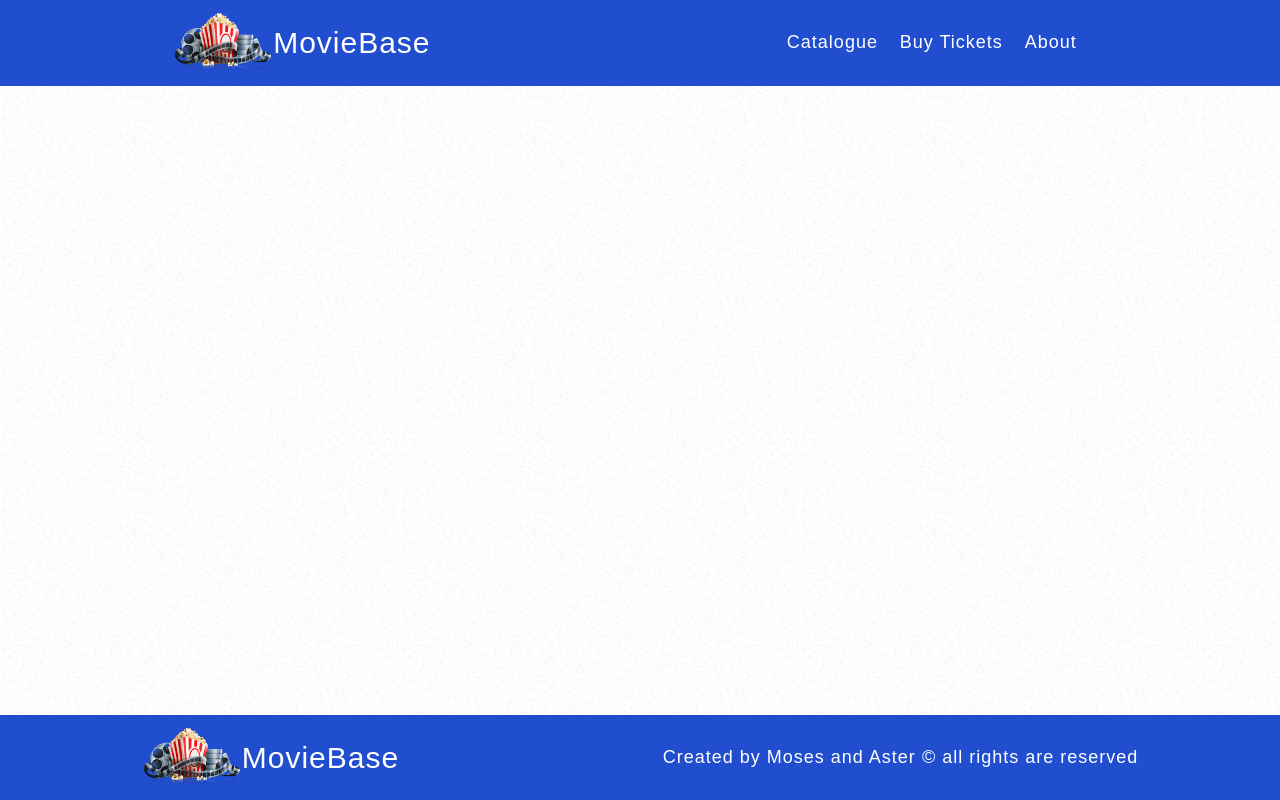
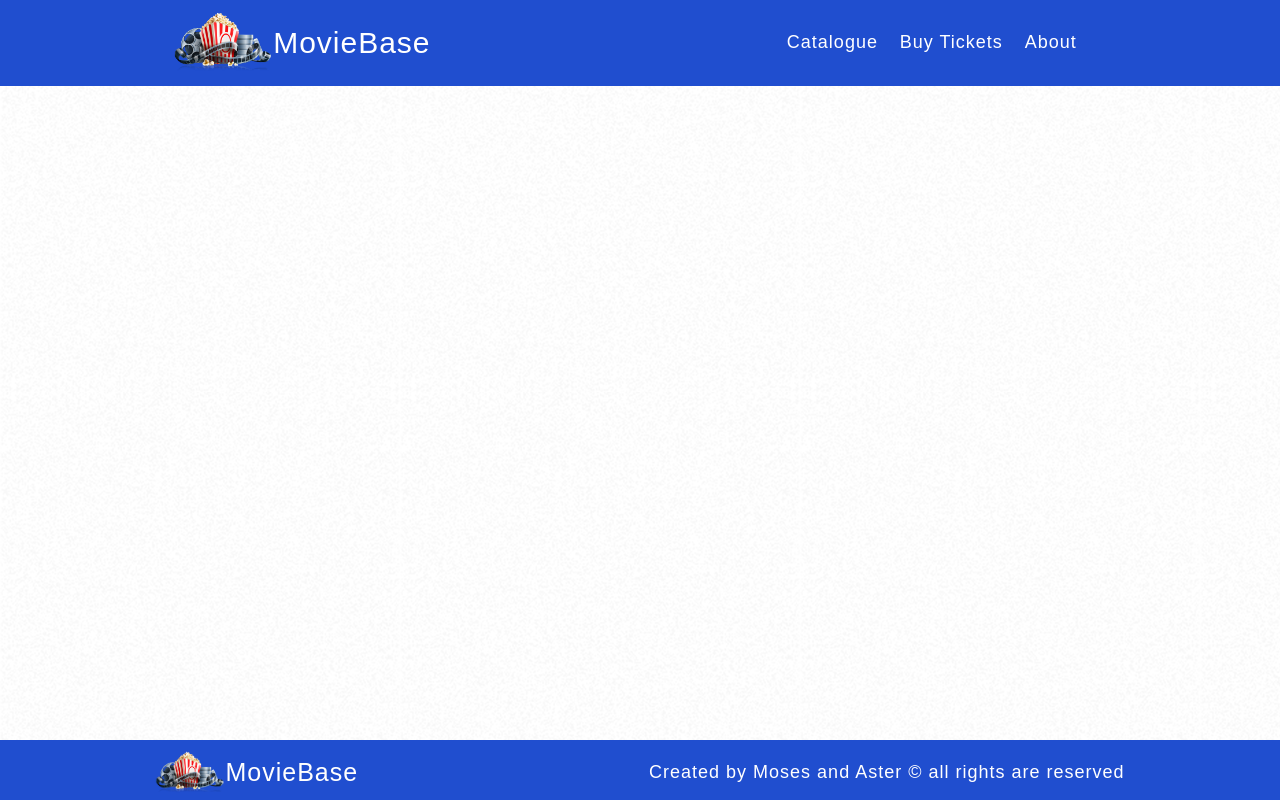
Before and after one commit to MosDevx/MovieApiProject, a website built with webpack: page src/index.html in a window 1280 px wide. Built offline with nearby package versions, Linux system fonts and the light colour scheme; a web font is replaced by a local one.

Commit message:
fixed footer

```diff
--- a/src/index.html
+++ b/src/index.html
@@ -55,11 +55,10 @@
 		</header>
 
 
-
 		<footer>
 			<div class="footer">
-				<div class="logo-div">
-					<a href="#"><img class="movie-icon" src="/src/assets/logo-pop.png" alt=""/> </a>
+				<div class="footer-logo-div">
+					<a href="#"><img class="footer-icon" src="/src/assets/logo-pop.png" alt=""/> </a>
 					<a href="#"><span>MovieBase</span></a>
 				</div>
 				<p>Created by Moses and Aster <span>&#169; all rights are reserved</span></p>
--- a/src/style.css
+++ b/src/style.css
@@ -35,6 +35,7 @@ body {
   font-size: 18px;
   letter-spacing: 1px;
   background-image: url(/src/assets/so-white.png);
+  padding-bottom: 60px;
 }
 
 /*
@@ -124,6 +125,18 @@ a {
   font-weight: normal;
 }
 
+.footer-logo-div {
+  display: flex;
+  align-items: center;
+  color: white;
+  font-size: 25px;
+}
+
+.footer-icon {
+  width: 70px;
+  height: auto;
+}
+
 footer {
   width: 100%;
   position: fixed;
@@ -132,4 +145,5 @@ footer {
   flex-direction: column;
   background-color: #204ecf;
   color: white;
+  height:60px;
 }
```
